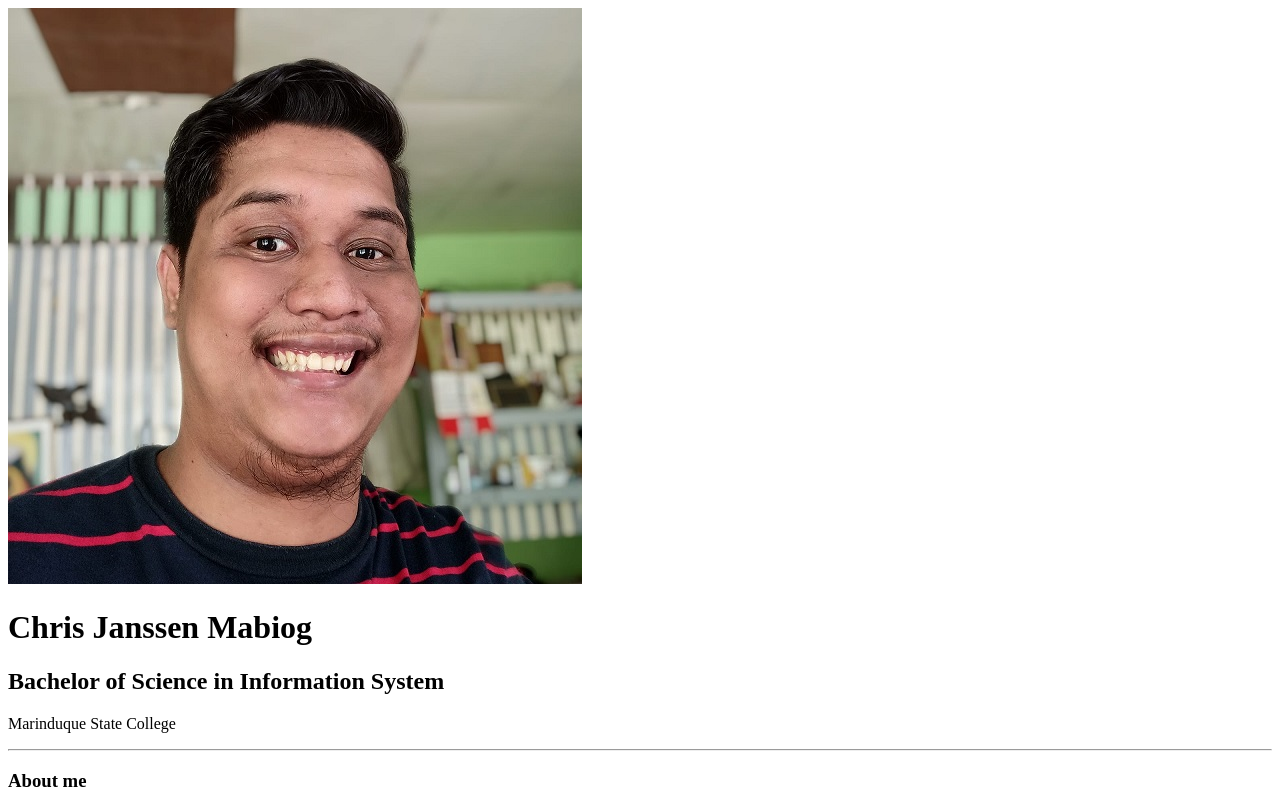
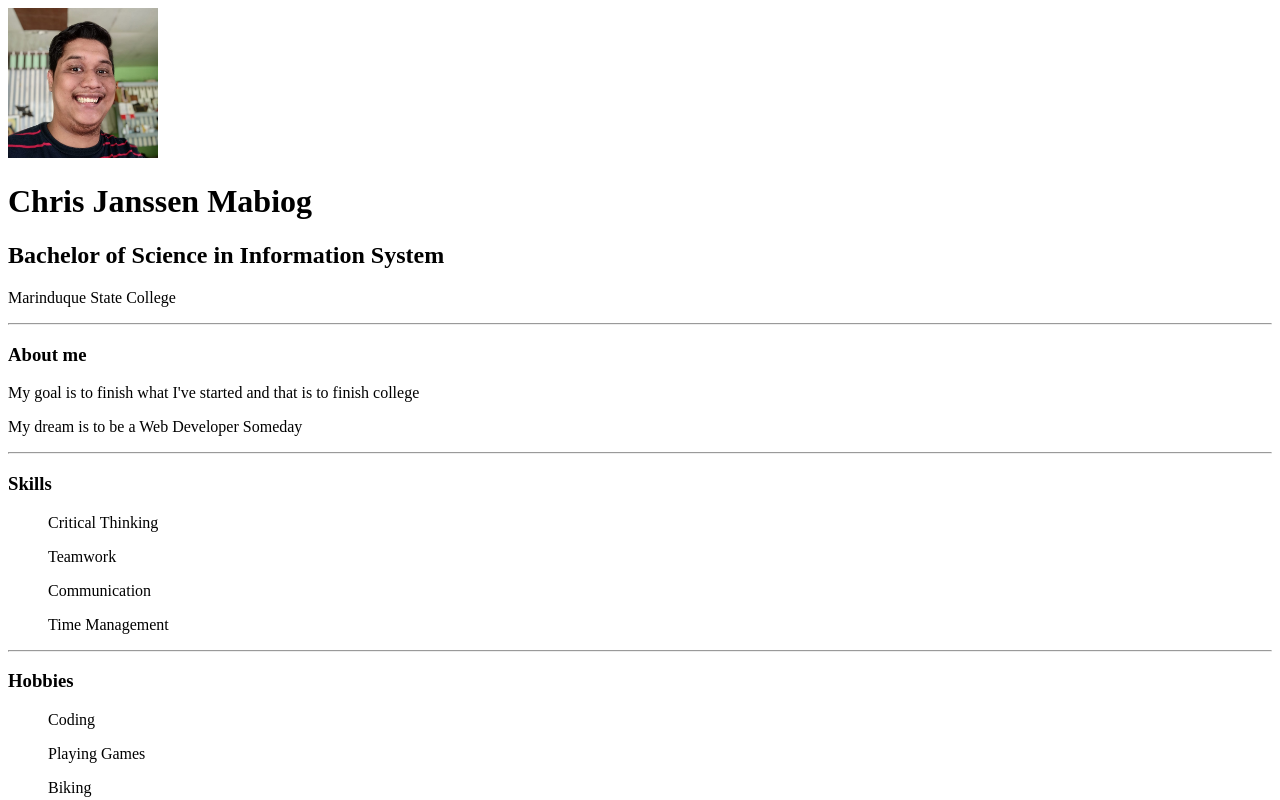
Before and after one commit to meaningofk/portfolio-project, a plain HTML site: page index.html in a window 1280 px wide. Shown: the top 800 px of the page. Drawn offline with Linux system fonts and the light colour scheme; files whose address does not match are found by name.

Commit message:
Update index.html

```diff
--- a/index.html
+++ b/index.html
@@ -6,7 +6,7 @@
     <title>ABOUT ME</title>
 </head>
 <body>
-    <img src="C:\Users\Sohaa\Pictures\Camera Roll\Cjpogi.jpg">
+    <img src="Cjpogi.jpg"width = "150" height = "150"/>
     <h1>Chris Janssen Mabiog</h1>
     <h2>Bachelor of Science in Information System</h2>
     <p>Marinduque State College</p>
```
